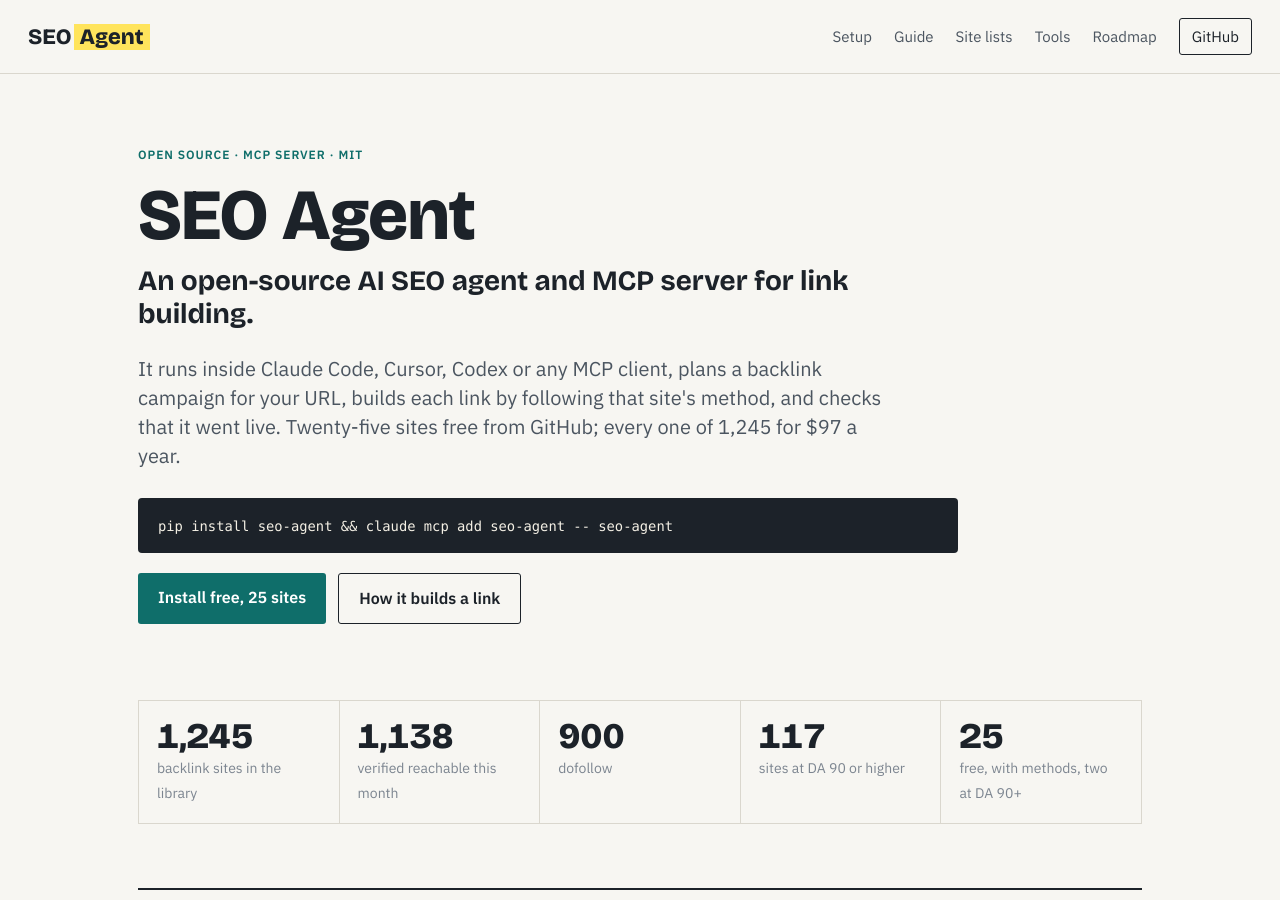
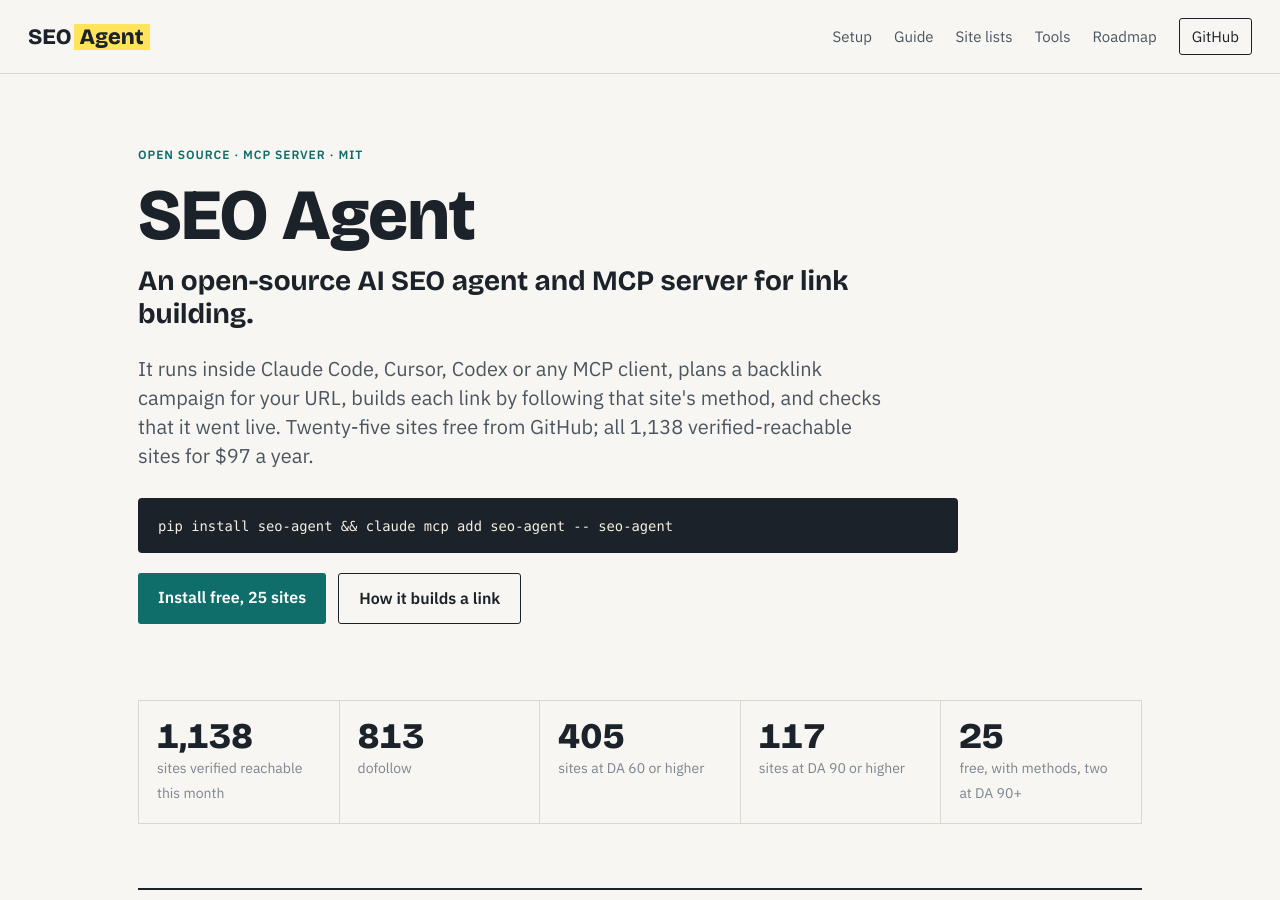
Before and after one commit to m4mansoor/seo-agent, a Jekyll site: the page built from docs/index.html, in a window 1280 px wide and 900 px high. Built offline with Jekyll 4.4.1, drawn with Linux system fonts in a browser that asks for light colours; some of the changed text lies outside the part shown.

Commit message:
Lead with the verified count, not the catalogue count
Six places sold 'all 1,245 sites'. 107 of those fail the liveness check,
so the promise could not be kept by a buyer who spot-checked it, and the
first names they would hit are Angelfire, Tripod, Webs and Edmodo.

Every headline figure now sits on one basis, the sites that answered on
the last sweep: 1,138 sites, 813 dofollow, 405 at DA 60+, 117 at DA 90+.
The catalogue figure stays only where it is explained next to the
reachable count. A number that moves each month is a stronger claim than
a bigger one that does not survive a spot check.

```diff
--- a/docs/_config.yml
+++ b/docs/_config.yml
@@ -1,5 +1,5 @@
 title: SEO Agent
-description: Open-source AI SEO Agent and MCP server for Claude Code, Cursor and Codex. Plans backlink campaigns, builds each link by following the site's method, and verifies it went live. 1,245-site library.
+description: Open-source AI SEO Agent and MCP server for Claude Code, Cursor and Codex. Plans backlink campaigns, builds each link by following the site's method, and verifies it went live. 1,138 sites, verified reachable every month.
 url: https://m4mansoor.github.io
 baseurl: /seo-agent
 markdown: kramdown
--- a/docs/index.html
+++ b/docs/index.html
@@ -1,21 +1,21 @@
 ---
 layout: default
 title: "SEO Agent"
-description: "Open-source AI SEO Agent and MCP server for Claude Code, Cursor and Codex. Plans backlink campaigns, builds each link by following the site's method, and verifies it went live. 25 sites free from GitHub, every one of 1,245 for $97 a year."
+description: "Open-source AI SEO Agent and MCP server for Claude Code, Cursor and Codex. Plans backlink campaigns, builds each link by following the site's method, and verifies it went live. 25 sites free from GitHub, all 1,138 verified-reachable sites for $97 a year."
 ---
 <section class="hero">
   <p class="eyebrow">Open source · MCP server · MIT</p>
   <h1>SEO Agent</h1>
   <p class="sub">An open-source AI SEO agent and MCP server for link building.</p>
-  <p class="lede">It runs inside Claude Code, Cursor, Codex or any MCP client, plans a backlink campaign for your URL, builds each link by following that site's method, and checks that it went live. Twenty-five sites free from GitHub; every one of 1,245 for $97 a year.</p>
+  <p class="lede">It runs inside Claude Code, Cursor, Codex or any MCP client, plans a backlink campaign for your URL, builds each link by following that site's method, and checks that it went live. Twenty-five sites free from GitHub; all 1,138 verified-reachable sites for $97 a year.</p>
   <div class="install"><code>pip install seo-agent &amp;&amp; claude mcp add seo-agent -- seo-agent</code></div>
   <div class="actions"><a class="btn" href="https://github.com/m4mansoor/seo-agent#free-25-sites-from-github-right-now">Install free, 25 sites</a><a class="btn ghost" href="how-to-get-backlinks-with-ai.html">How it builds a link</a></div>
 </section>
 
 <section class="facts">
-  <div><b>1,245</b><span>backlink sites in the library</span></div>
-  <div><b>1,138</b><span>verified reachable this month</span></div>
-  <div><b>900</b><span>dofollow</span></div>
+  <div><b>1,138</b><span>sites verified reachable this month</span></div>
+  <div><b>813</b><span>dofollow</span></div>
+  <div><b>405</b><span>sites at DA 60 or higher</span></div>
   <div><b>117</b><span>sites at DA 90 or higher</span></div>
   <div><b>25</b><span>free, with methods, two at DA 90+</span></div>
 </section>
@@ -92,7 +92,7 @@
     <tr><td><b>In-house link builder</b></td><td>$2,500 to $4,000 a month, plus tools</td><td>3 to 6 weeks at 30 to 60 minutes per link</td><td>Only the sites they have used before; a new hire starts from a blank list</td></tr>
     <tr><td><b>Agency or marketplace</b></td><td>$150 to $400 per DA 40+ dofollow link: $7,500 to $20,000 per 50</td><td>4 to 8 weeks</td><td>Their list, not yours; you never see the method</td></tr>
     <tr><td><b>Freelancer on a gig site</b></td><td>$10 to $50 per link</td><td>1 to 2 weeks</td><td>Usually the same 100 sites everyone else spams</td></tr>
-    <tr><td><b>SEO Agent</b></td><td>$97 a year or $27 a month</td><td>An afternoon; login-free sites build in seconds each</td><td>1,245 sites with the exact method for each, verified monthly, with DataForSEO metrics</td></tr>
+    <tr><td><b>SEO Agent</b></td><td>$97 a year or $27 a month</td><td>An afternoon; login-free sites build in seconds each</td><td>1,138 sites with the exact method for each, re-verified monthly, with DataForSEO metrics</td></tr>
   </tbody></table></div>
   <p>The library is the part a team cannot copy quickly. Every site in it came from years of link building: which DA 60 profile page still gives a dofollow link, which forum strips links from new members, which shortener sits behind a captcha, which directory approves in a day. Each entry carries the method with the exact button names, what the site requires, and referring domains, spam score and traffic. A person could rebuild that list, but it would take them the same years.</p>
 </section>
@@ -101,7 +101,7 @@
   <h2>Pricing</h2>
   <div class="cards">
     <div class="card"><b>Free, open source</b><span>25 sites with their methods, two at DA 90 or higher. Links built in your own browser on login-free sites, the method followed with you on the rest, every link verified and logged. pip install, no account.</span></div>
-    <div class="card"><b>$97 a year</b><span>About $8 a month, billed yearly. All 1,245 sites, the campaign planner, building on account-based sites, gates with connected services, monitoring, reports and a dashboard. Subscribe, say <i>activate</i> in the chat, done.</span></div>
+    <div class="card"><b>$97 a year</b><span>About $8 a month, billed yearly. All 1,138 verified-reachable sites, the campaign planner, building on account-based sites, gates with connected services, monitoring, reports and a dashboard. Subscribe, say <i>activate</i> in the chat, done.</span></div>
     <div class="card"><b>$27 a month</b><span>The same, month to month, cancel any time. Fair use on both plans: 500 placed links per key in any 30 days.</span></div>
   </div>
   <p>Works in Claude Code, Claude Desktop, claude.ai, Cursor, Codex, ChatGPT and any MCP client: the pip package for local mode, a personal link for connectors. Twenty-six tools, and the <a href="roadmap.html">WordPress, Shopify and desktop apps</a> are next.</p>
```
Also changed, not shown: README.md.
